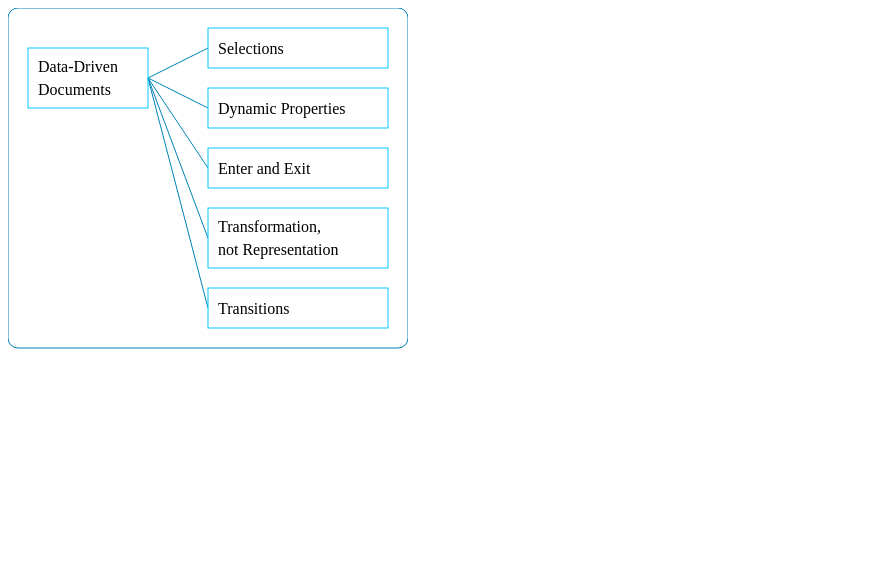
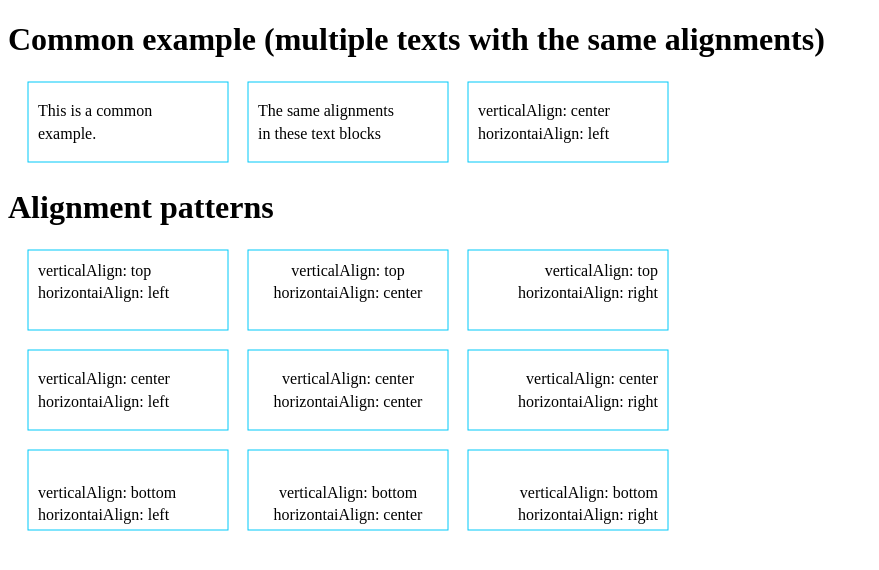
Before and after one commit to hnakamur/d3-multiline-text-plugin, a plain HTML site: page multiline-text-example.html in a window 1280 px wide. Shown: the whole page, without its empty margins (0-879 px from the left). Drawn offline with nearby package versions, Linux system fonts and the light colour scheme.

Commit message:
Add example using all alignment patterns

```diff
--- a/multiline-text-example.html
+++ b/multiline-text-example.html
@@ -3,77 +3,31 @@
 <meta charset="utf-8">
 </head>
 <body>
-<div id='example'></div>
+<h1>Common example (multiple texts with the same alignments)</h1>
+<div id='commonExample'></div>
+<h1>Alignment patterns</h1>
+<div id='alignExample'></div>
 <script src="http://cdnjs.cloudflare.com/ajax/libs/d3/3.4.10/d3.min.js"></script>
 <script src="multiline-text.js"></script>
 <script>
+createCommonExample();
+createAlignExample();
 
-var frameWidth = 400;
-var frameHeight = 340;
+function createCommonExample() {
+  var frameWidth = 680;
+  var frameHeight = 84;
 
-var svg = d3.select("#example").append("svg")
+  var svg = d3.select("#commonExample").append("svg")
     .attr({
       width: frameWidth,
-    height: frameHeight + 30
+      height: frameHeight
     });
 
   var rects = [
-  {x: 20, y: 40, w: 120, h: 60, text: 'Data-Driven\nDocuments'},
-
-  {x: 200, y:  20, w: 180, h: 40, text: 'Selections'},
-  {x: 200, y:  80, w: 180, h: 40, text: 'Dynamic Properties'},
-  {x: 200, y: 140, w: 180, h: 40, text: 'Enter and Exit'},
-  {x: 200, y: 200, w: 180, h: 60, text: 'Transformation,\nnot Representation'},
-  {x: 200, y: 280, w: 180, h: 40, text: 'Transitions'}
+    {x:  20, y: 2, w: 200, h: 80, text: 'This is a common\nexample.'},
+    {x: 240, y: 2, w: 200, h: 80, text: 'The same alignments\nin these text blocks'},
+    {x: 460, y: 2, w: 200, h: 80, text: 'verticalAlign: center\nhorizontaiAlign: left'}
   ];
-
-function midY(rect) {
-  return rect.y + rect.h / 2;
-}
-
-function leftX(rect) {
-  return rect.x;
-}
-
-function rightX(rect) {
-  return rect.x + rect.w;
-}
-
-var connectors = [
-  {points: [{x: rightX(rects[0]), y: midY(rects[0])}, {x: leftX(rects[1]), y: midY(rects[1])}]},
-  {points: [{x: rightX(rects[0]), y: midY(rects[0])}, {x: leftX(rects[2]), y: midY(rects[2])}]},
-  {points: [{x: rightX(rects[0]), y: midY(rects[0])}, {x: leftX(rects[3]), y: midY(rects[3])}]},
-  {points: [{x: rightX(rects[0]), y: midY(rects[0])}, {x: leftX(rects[4]), y: midY(rects[4])}]},
-  {points: [{x: rightX(rects[0]), y: midY(rects[0])}, {x: leftX(rects[5]), y: midY(rects[5])}]}
-];
-
-svg.append('rect')
-  .attr({
-    'class': 'outer-frame',
-    'x': 0,
-    'y': 0,
-    'width': frameWidth,
-    'height': frameHeight,
-    'rx': 10,
-    'ry': 10,
-    'stroke': '#0083B8',
-    'stroke-width': 1,
-    'fill': 'none'
-  });
-
-var line = d3.svg.line()
-  .x(function(d) {return d.x;})
-  .y(function(d) {return d.y;});
-
-svg.selectAll('path.connector')
-  .data(connectors).enter().append('path')
-  .attr({
-    'class': 'connector',
-    'd': function(d) {return line(d.points);},
-    'stroke': '#0083B8',
-    'stroke-width': 1,
-    'fill': 'none'
-  });
 
   var g = svg.selectAll('g.block')
     .data(rects).enter().append('g')
@@ -93,8 +47,69 @@ g.append('rect')
       'stroke-width': 1
     });
 
-g.append('text')
-  .call(d3.multilineText().verticalAlign('center').horizontalAlign('left'));
+  g.append('text').call(d3.multilineText().verticalAlign('center').horizontalAlign('left'));
+}
+
+function createAlignExample() {
+  var frameWidth = 680;
+  var frameHeight = 284;
+
+  var svg = d3.select("#alignExample").append("svg")
+    .attr({
+      width: frameWidth,
+      height: frameHeight
+    });
+
+  var rects = [
+    {x:  20, y:   2, w: 200, h: 80, text: 'verticalAlign: top\nhorizontaiAlign: left',
+      vAlign: 'top', hAlign: 'left'},
+    {x: 240, y:   2, w: 200, h: 80, text: 'verticalAlign: top\nhorizontaiAlign: center',
+      vAlign: 'top', hAlign: 'center'},
+    {x: 460, y:   2, w: 200, h: 80, text: 'verticalAlign: top\nhorizontaiAlign: right',
+      vAlign: 'top', hAlign: 'right'},
+
+    {x:  20, y: 102, w: 200, h: 80, text: 'verticalAlign: center\nhorizontaiAlign: left',
+      vAlign: 'center', hAlign: 'left'},
+    {x: 240, y: 102, w: 200, h: 80, text: 'verticalAlign: center\nhorizontaiAlign: center',
+      vAlign: 'center', hAlign: 'center'},
+    {x: 460, y: 102, w: 200, h: 80, text: 'verticalAlign: center\nhorizontaiAlign: right',
+      vAlign: 'center', hAlign: 'right'},
+
+    {x:  20, y: 202, w: 200, h: 80, text: 'verticalAlign: bottom\nhorizontaiAlign: left',
+      vAlign: 'bottom', hAlign: 'left'},
+    {x: 240, y: 202, w: 200, h: 80, text: 'verticalAlign: bottom\nhorizontaiAlign: center',
+      vAlign: 'bottom', hAlign: 'center'},
+    {x: 460, y: 202, w: 200, h: 80, text: 'verticalAlign: bottom\nhorizontaiAlign: right',
+      vAlign: 'bottom', hAlign: 'right'}
+  ];
+
+  var g = svg.selectAll('g.block')
+    .data(rects).enter().append('g')
+    .attr({
+      class: 'block',
+      transform: function(d) {
+        return "translate(" + d.x + "," + d.y + ")";
+      },
+    });
+
+  g.append('rect')
+    .attr({
+      'width': function(d) { return d.w; },
+      'height': function(d) { return d.h; },
+      'fill': 'none',
+      'stroke': '#00C9F9',
+      'stroke-width': 1
+    });
+
+  function align(selection) {
+    selection.each(function(d, i) {
+      var text = d3.select(this);
+      text.call(d3.multilineText().verticalAlign(d.vAlign).horizontalAlign(d.hAlign));
+    });
+  }
+
+  g.append('text').call(align);
+}
 </script>
 </body>
 </html>
```
Lines whose indentation alone changed are shown as unchanged.
